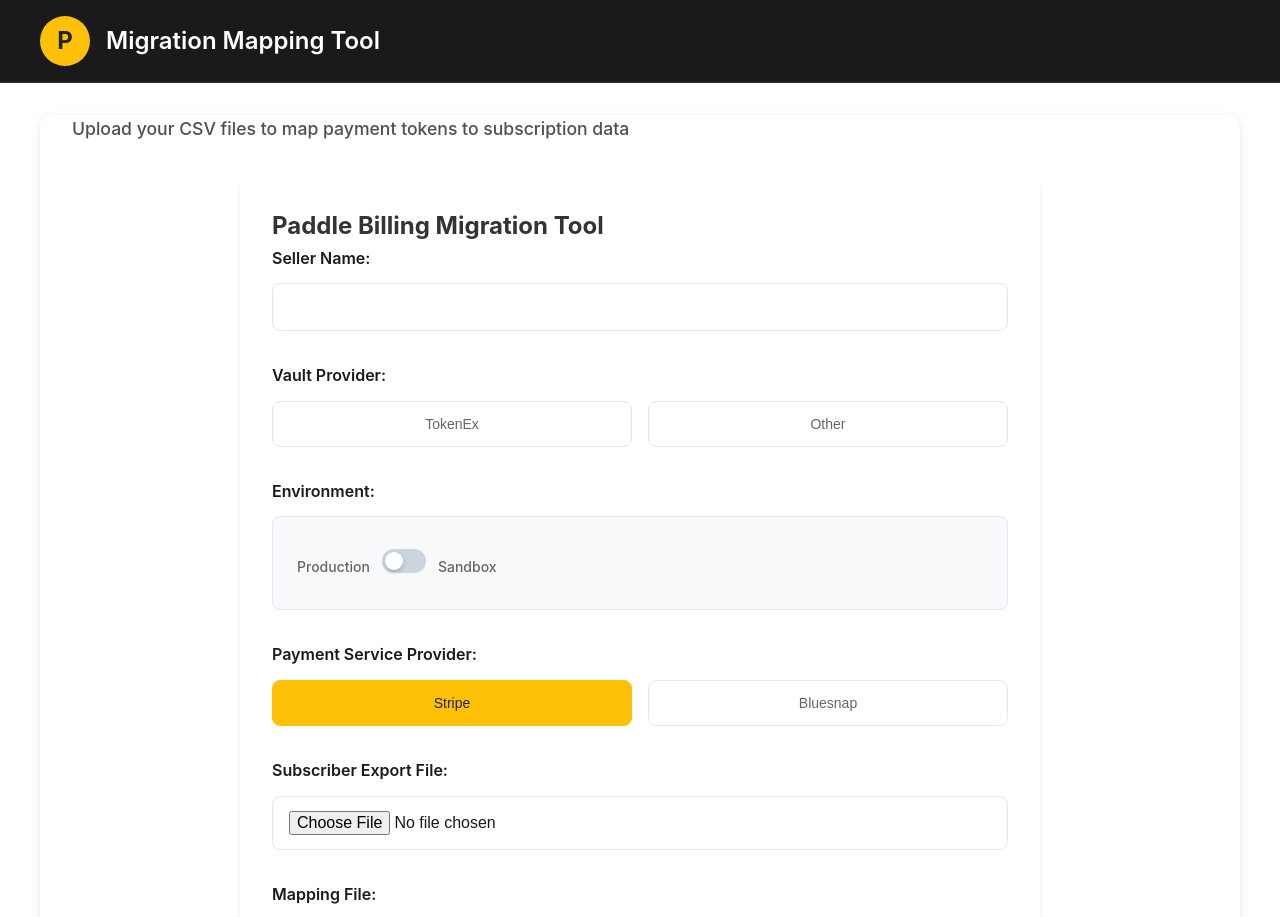
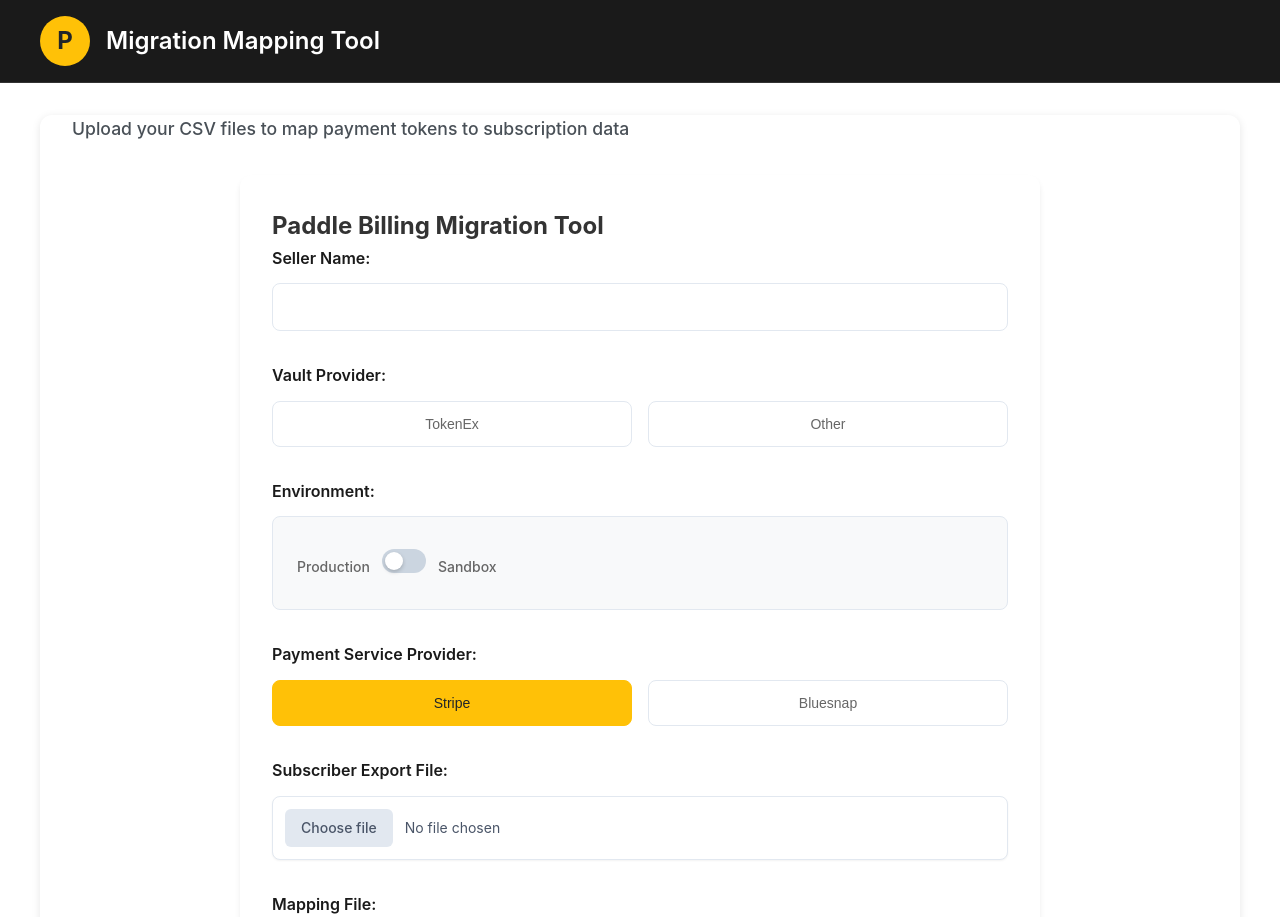
Before and after one commit to calum-paddle/migration_mapping_tool, a React (Create React App) app: page / in a window 1280 px wide. Shown: the top 917 px of the page. Built offline with nearby package versions, Linux system fonts and the light colour scheme.

Commit message:
Add record count

```diff
--- a/src/components/FileUpload.js
+++ b/src/components/FileUpload.js
@@ -10,6 +10,8 @@
   const [isProcessing, setIsProcessing] = useState(false);
   const [processingStatus, setProcessingStatus] = useState('');
   const [error, setError] = useState(null);
+  const [subscriberRecordCount, setSubscriberRecordCount] = useState(0);
+  const [mappingRecordCount, setMappingRecordCount] = useState(0);
 
   const handleFileChange = (e, fileType) => {
     const file = e.target.files[0];
@@ -24,11 +26,22 @@
       return;
     }
 
+    // Count records in the file
+    const reader = new FileReader();
+    reader.onload = (event) => {
+      const content = event.target.result;
+      const lines = content.split('\n').filter(line => line.trim() !== '');
+      const recordCount = Math.max(0, lines.length - 1); // Subtract 1 for header row
+
       if (fileType === 'subscriber') {
         setSubscriberFile(file);
+        setSubscriberRecordCount(recordCount);
       } else if (fileType === 'mapping') {
         setMappingFile(file);
+        setMappingRecordCount(recordCount);
       }
+    };
+    reader.readAsText(file);
   };
 
   const processFiles = async (subFile, mapFile, seller, vault, sandbox, prov) => {
@@ -186,26 +199,50 @@
 
         <div className="form-group">
           <label htmlFor="subscriberFile">Subscriber Export File:</label>
+          <div className="file-input-wrapper">
             <input
               type="file"
               id="subscriberFile"
               accept=".csv,.txt"
               onChange={(e) => handleFileChange(e, 'subscriber')}
               required
+              className="hidden-file-input"
             />
-          {subscriberFile && <p className="file-info">Selected: {subscriberFile.name}</p>}
+            <span className="custom-file-button">Choose file</span>
+            <span className="custom-file-name">
+              {subscriberFile ? subscriberFile.name : 'No file chosen'}
+            </span>
+            {subscriberFile && (
+              <div className="record-count-box">
+                <span className="record-icon">📊</span>
+                <span className="record-count">{subscriberRecordCount} records</span>
+              </div>
+            )}
+          </div>
         </div>
 
         <div className="form-group">
           <label htmlFor="mappingFile">Mapping File:</label>
+          <div className="file-input-wrapper">
             <input
               type="file"
               id="mappingFile"
               accept=".csv,.txt"
               onChange={(e) => handleFileChange(e, 'mapping')}
               required
+              className="hidden-file-input"
             />
-          {mappingFile && <p className="file-info">Selected: {mappingFile.name}</p>}
+            <span className="custom-file-button">Choose file</span>
+            <span className="custom-file-name">
+              {mappingFile ? mappingFile.name : 'No file chosen'}
+            </span>
+            {mappingFile && (
+              <div className="record-count-box">
+                <span className="record-icon">📊</span>
+                <span className="record-count">{mappingRecordCount} records</span>
+              </div>
+            )}
+          </div>
         </div>
 
         <button type="submit" disabled={isProcessing} className="submit-btn">
--- a/src/index.css
+++ b/src/index.css
@@ -124,6 +124,62 @@
   outline: none;
   border-color: #667eea;
   box-shadow: 0 0 0 3px rgba(102, 126, 234, 0.1);
+}
+
+/* Custom file input wrapper that contains everything inside one visual box */
+.file-input-wrapper {
+  display: flex;
+  align-items: center;
+  gap: 0.75rem;
+  position: relative;
+  border: 1px solid #e2e8f0;
+  border-radius: 8px;
+  background-color: #fff;
+  padding: 0.75rem;
+  box-shadow: 0 1px 2px 0 rgba(0, 0, 0, 0.05);
+  cursor: pointer;
+  width: 100%;
+  box-sizing: border-box;
+}
+
+/* Hide the native file input but keep it functional */
+.hidden-file-input {
+  position: absolute;
+  top: 0;
+  left: 0;
+  width: 100%;
+  height: 100%;
+  opacity: 0;
+  cursor: pointer;
+  z-index: 10;
+  pointer-events: auto;
+}
+
+/* Custom "Choose file" button */
+.custom-file-button {
+  background-color: #e2e8f0;
+  color: #4a5568;
+  padding: 0.5rem 1rem;
+  border-radius: 6px;
+  font-size: 0.875rem;
+  font-weight: 500;
+  white-space: nowrap;
+  border: none;
+  cursor: pointer;
+  z-index: 2;
+  pointer-events: none;
+}
+
+/* Custom file name display */
+.custom-file-name {
+  flex: 1;
+  color: #4a5568;
+  font-size: 0.875rem;
+  white-space: nowrap;
+  overflow: hidden;
+  text-overflow: ellipsis;
+  z-index: 2;
+  pointer-events: none;
 }
 
 .toggle-container {
@@ -514,3 +570,27 @@
   color: #666;
   font-style: italic;
 }
+
+.record-count-box {
+  display: inline-flex;
+  align-items: center;
+  gap: 0.5rem;
+  padding: 0.5rem 0.75rem;
+  background: #f0fdf4;
+  border: 1px solid #bbf7d0;
+  border-radius: 6px;
+  color: #166534;
+  font-size: 0.875rem;
+  font-weight: 500;
+  white-space: nowrap;
+  margin-left: auto;
+  pointer-events: none;
+}
+
+.record-icon {
+  font-size: 1rem;
+}
+
+.record-count {
+  font-weight: 600;
+}
```
Lines whose indentation alone changed are shown as unchanged.
